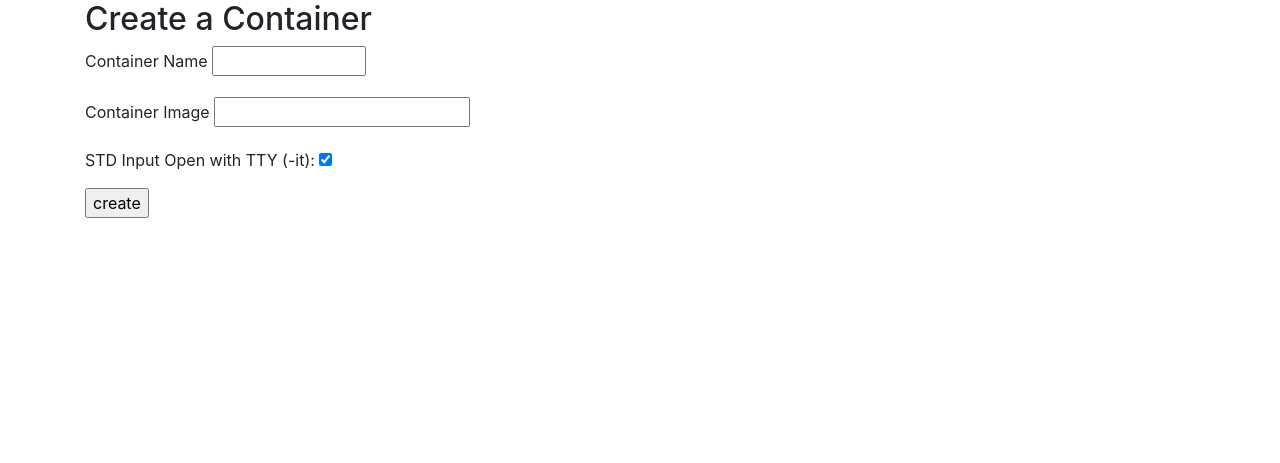
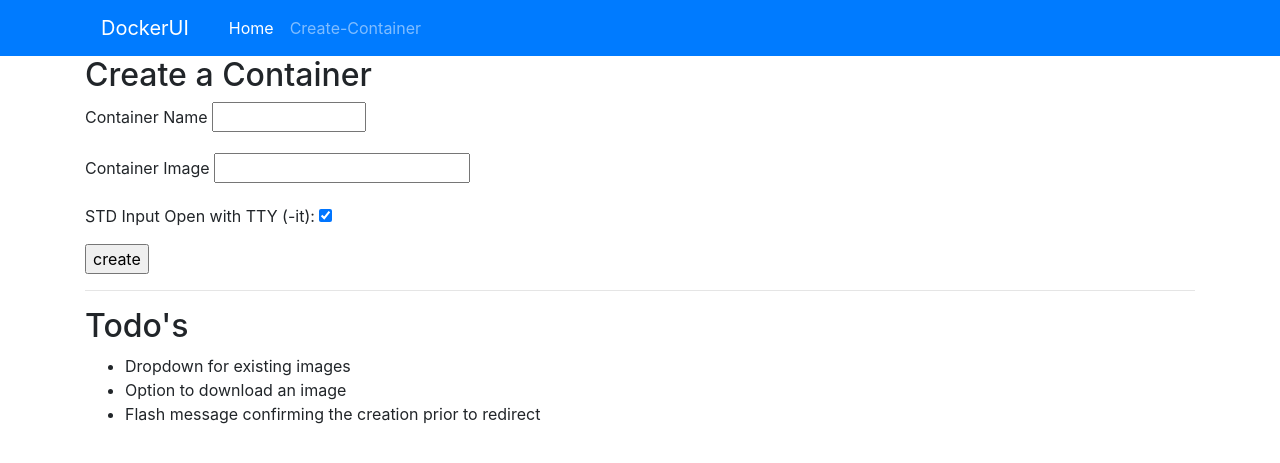
Before and after one commit to npsoni88/dui, a Flask app: page /create-container in a window 1280 px wide. Shown: the top 463 px of the page. Run offline with Flask 2, Linux system fonts and the light colour scheme; some libraries are stand-ins or nearby versions.

```diff
--- a/hello.py
+++ b/hello.py
@@ -51,3 +51,7 @@ def remove_container(id):
     container_instance.stop()
     container_instance.remove()
     return redirect(url_for('index'))
+
+
+if __name__ == '__main__':
+    app.run(host='0.0.0.0')
--- /dev/null
+++ b/requirements.txt
@@ -0,0 +1,4 @@
+flask
+docker
+flask_wtf
+wtforms
--- a/templates/base.html
+++ b/templates/base.html
@@ -11,6 +11,31 @@
     <title>{% block title %} {% endblock %}</title>
   </head>
   <body>
+  <nav class="navbar navbar-expand-lg navbar-dark bg-primary">
+  <div class=container>
+  <a class="navbar-brand nav-link disabled" href="#">DockerUI</a>
+  <button class="navbar-toggler" type="button" data-toggle="collapse" data-target="#navbarNav" aria-controls="navbarNav" aria-expanded="false" aria-label="Toggle navigation">
+    <span class="navbar-toggler-icon"></span>
+  </button>
+  <div class="collapse navbar-collapse" id="navbarNav">
+    <ul class="navbar-nav">
+      <li class="nav-item active">
+        <a class="nav-link" href="/">Home <span class="sr-only">(current)</span></a>
+      </li>
+      <li class="nav-item">
+        <a class="nav-link" href="/create-container">Create-Container</a>
+      </li>
+    </ul>
+  </div>
+  </div>
+</nav>
+    <!--<nav class="navbar navbar-dark bg-primary">
+      <div class="container">
+        <a class="navbar-brand" href="#">DockerUI</a>
+        <a class="nav-link" href="#">Home</a>
+        <a class="nav-link" href="#">Create</a>
+      </div>
+      </nav>-->
     {% block content %} {% endblock %}
 
     <!-- Optional JavaScript -->
--- a/templates/create-container.html
+++ b/templates/create-container.html
@@ -1,7 +1,7 @@
 {% extends 'base.html' %}
 {% block content %}
 <div class = "container">
-         <h2>Create a Container</h2>
+        <h2>Create a Container</h2>
             <form action="#" method="post">
                 <p>
                     {{ form.containername.label }}
@@ -16,6 +16,14 @@
                 </p>
                 <p>{{ form.submit() }}</p>
             </form>
+        <hr>
+        <h2> Todo's </h2>
+        <ul>
+            <li> Dropdown for existing images </li>
+            <li> Option to download an image</li>
+            <li> Flash message confirming the creation prior to redirect</li>
+        </ul>
 
-    </div>
+</div>
+
 {% endblock %}
```
Also changed, not shown: templates/index.html (+8 -0 lines), 2 other files.
